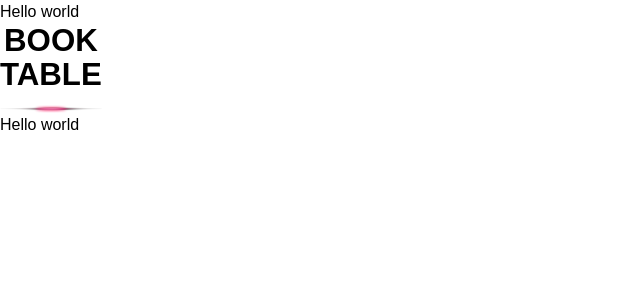
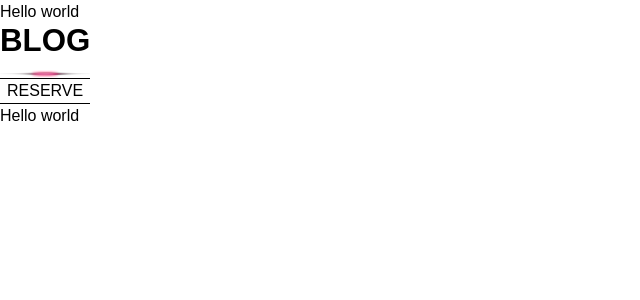
Before and after one commit to Frontend-eksamen-3-sem/eksamen-night-club, a Next.js app: page /booking in a window 1280 px wide. Shown: the top 300 px of the page, without its empty margins (0-640 px from the left). Built offline with nearby package versions, Linux system fonts and the light colour scheme.

Commit message:
Oprettelse og implementerng af Button.jsx på de adskillige page.js

```diff
--- a/src/app/(route)/blog/[id]/page.js
+++ b/src/app/(route)/blog/[id]/page.js
@@ -1,13 +1,15 @@
 import Header from "../../components/Header";
 import Title from "../../components/Title";
+import Button from "../../components/Button";
 import Footer from "../../components/Footer";
 
-export default function BlogPost() {
+export default function Blog() {
   return (
     <div className="">
       <main className="">
         <Header />
-        <Title>BLOG POST</Title>
+        <Title>BLOG</Title>
+        <Button>SUBMIT</Button>
         <Footer />
       </main>
     </div>
--- a/src/app/(route)/blog/page.js
+++ b/src/app/(route)/blog/page.js
@@ -1,5 +1,6 @@
 import Header from "../../components/Header";
 import Title from "../../components/Title";
+import Button from "../../components/Button";
 import Footer from "../../components/Footer";
 
 export default function Blog() {
@@ -8,6 +9,7 @@ export default function Blog() {
       <main className="">
         <Header />
         <Title>BLOG</Title>
+        <Button>READ MORE</Button>
         <Footer />
       </main>
     </div>
--- a/src/app/(route)/booking/page.js
+++ b/src/app/(route)/booking/page.js
@@ -1,13 +1,15 @@
 import Header from "../../components/Header";
 import Title from "../../components/Title";
+import Button from "../../components/Button";
 import Footer from "../../components/Footer";
 
-export default function Booking() {
+export default function Blog() {
   return (
     <div className="">
       <main className="">
         <Header />
-        <Title>BOOK TABLE</Title>
+        <Title>BLOG</Title>
+        <Button>RESERVE</Button>
         <Footer />
       </main>
     </div>
--- a/src/app/(route)/contact/page.js
+++ b/src/app/(route)/contact/page.js
@@ -1,13 +1,15 @@
 import Header from "../../components/Header";
 import Title from "../../components/Title";
+import Button from "../../components/Button";
 import Footer from "../../components/Footer";
 
-export default function Contact() {
+export default function Blog() {
   return (
     <div className="">
       <main className="">
         <Header />
-        <Title>CONTACT US</Title>
+        <Title>BLOG</Title>
+        <Button>SEND</Button>
         <Footer />
       </main>
     </div>
--- a/src/app/components/Button.jsx
+++ b/src/app/components/Button.jsx
@@ -0,0 +1,9 @@
+const Button = ({ children, className = "" }) => {
+  return (
+    <div className={`border-t border-b border-black ${className}`}>
+      <button className="w-full text-center">{children}</button>
+    </div>
+  );
+};
+
+export default Button;
--- a/src/app/page.js
+++ b/src/app/page.js
@@ -8,6 +8,7 @@ import Header from "./components/Header";
 // import Testimonials from "./components/index/Testimonials";
 // import RecentBlog from "./components/index/RecentBlog";
 // import EmailForm from "./components/index/EmailForm";
+import Button from "./components/Button";
 import Footer from "./components/Footer";
 
 export default function Home() {
@@ -24,6 +25,7 @@ export default function Home() {
         <Testimonials />
         <RecentBlog />
         <EmailForm /> */}
+        <Button>READ MORE</Button>
         <Footer />
       </main>
     </div>
```
